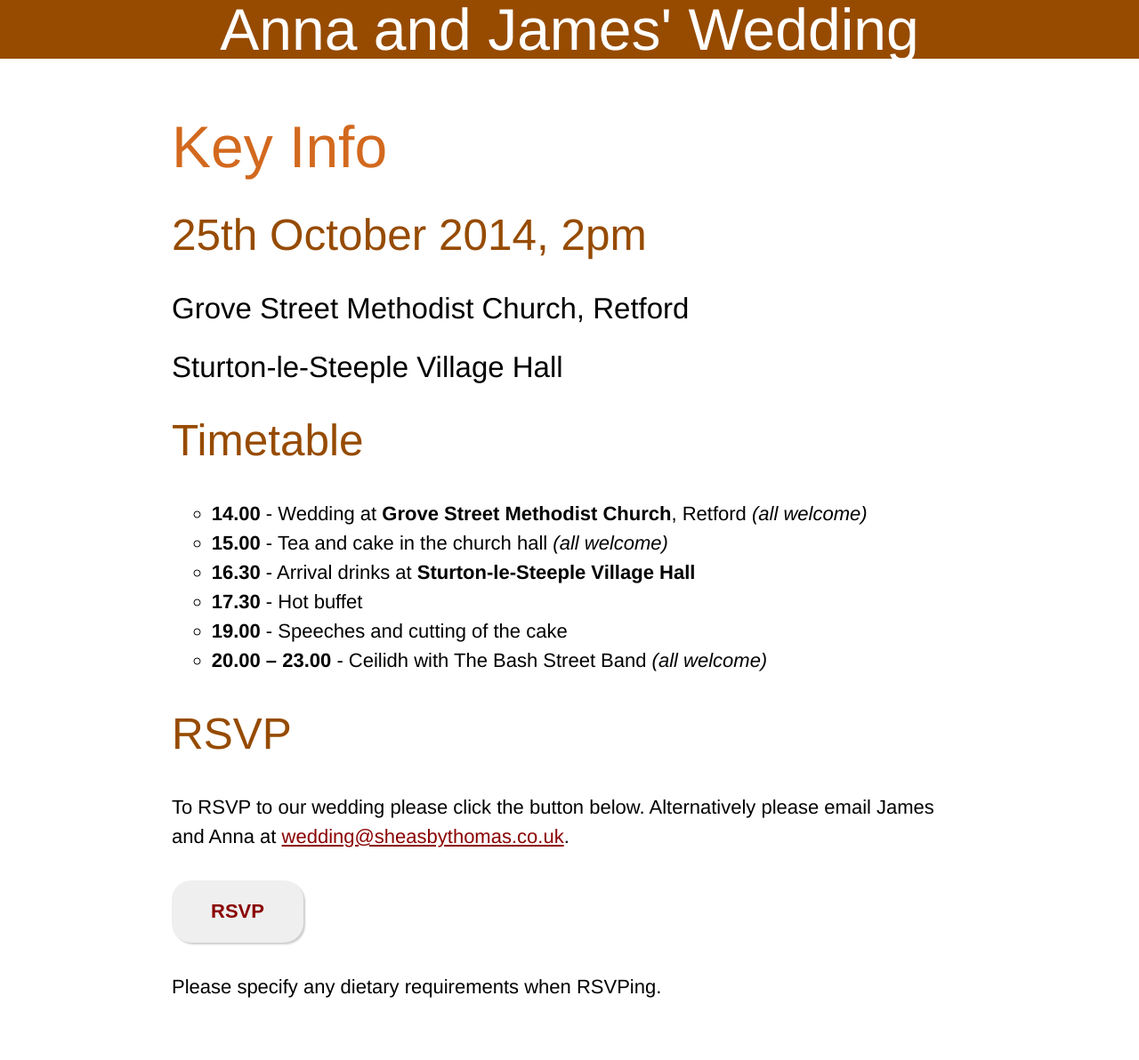
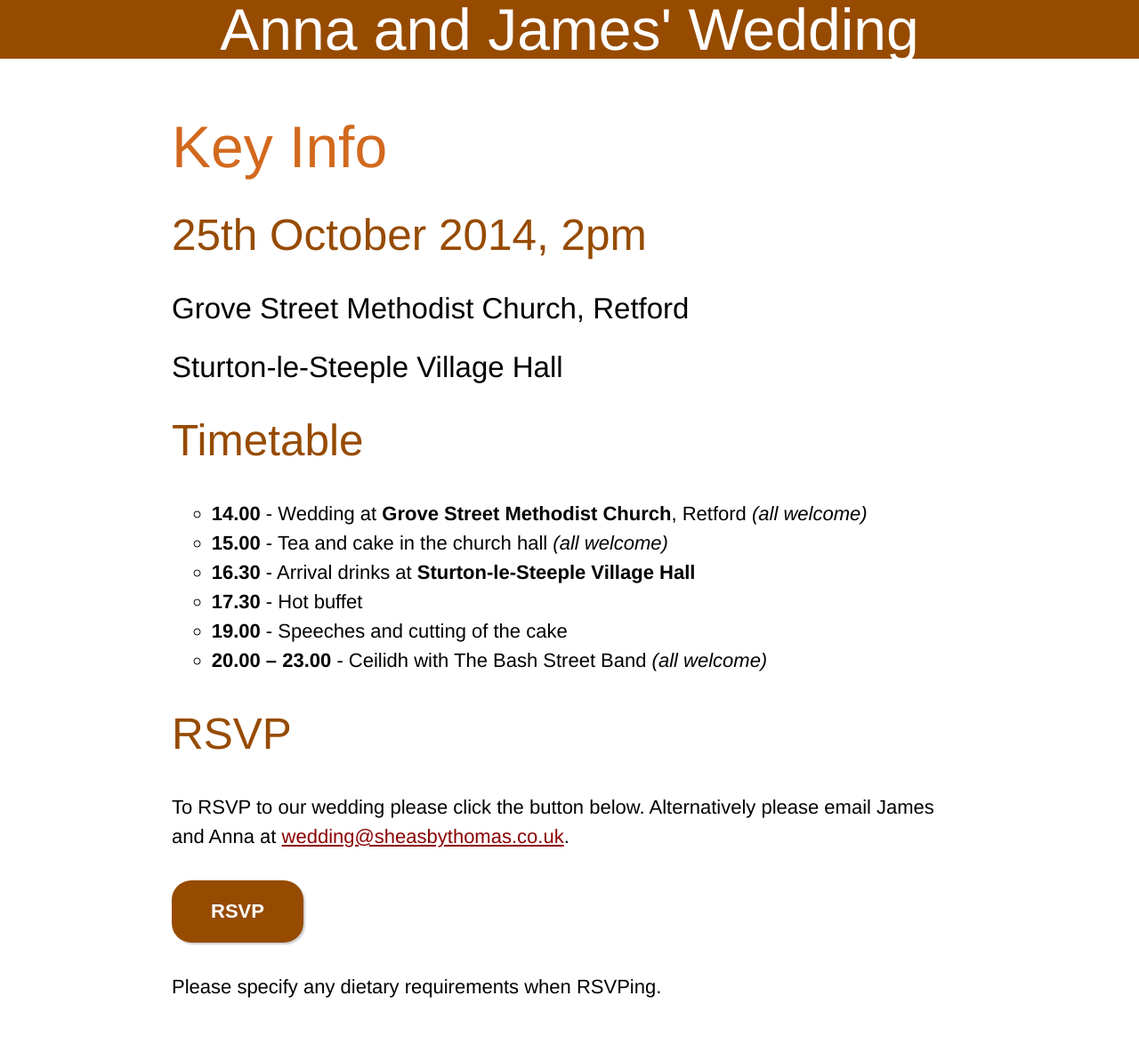
Before and after one commit to rightsaidjames/wedding, a Jekyll site: the page built from index.md, in a window 1280 px wide. Shown: the whole page at 89% size. Built offline with Jekyll 4.4.1, drawn with Linux system fonts in a browser that asks for light colours; Markdown is read by kramdown in place of the engine named in the settings.

Commit message:
Button colour tweaks

```diff
--- a/css/style.css
+++ b/css/style.css
@@ -46,9 +46,12 @@ button {
     font-size: 1em;
     padding: 1em 2em;
     width: auto;
+    color: white;
+    background: rgb(150,75,0);
 }
 
 button a {
     text-decoration: none;
     font-weight: bolder;
+    color: inherit;
 }
```
Lines whose indentation alone changed are shown as unchanged.
